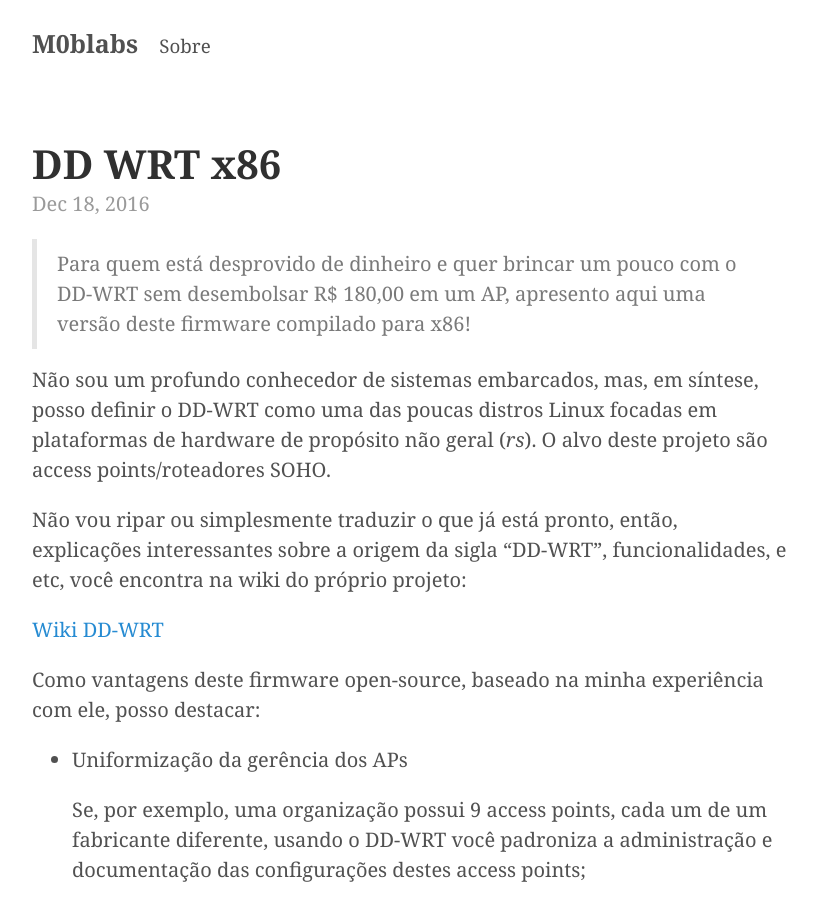
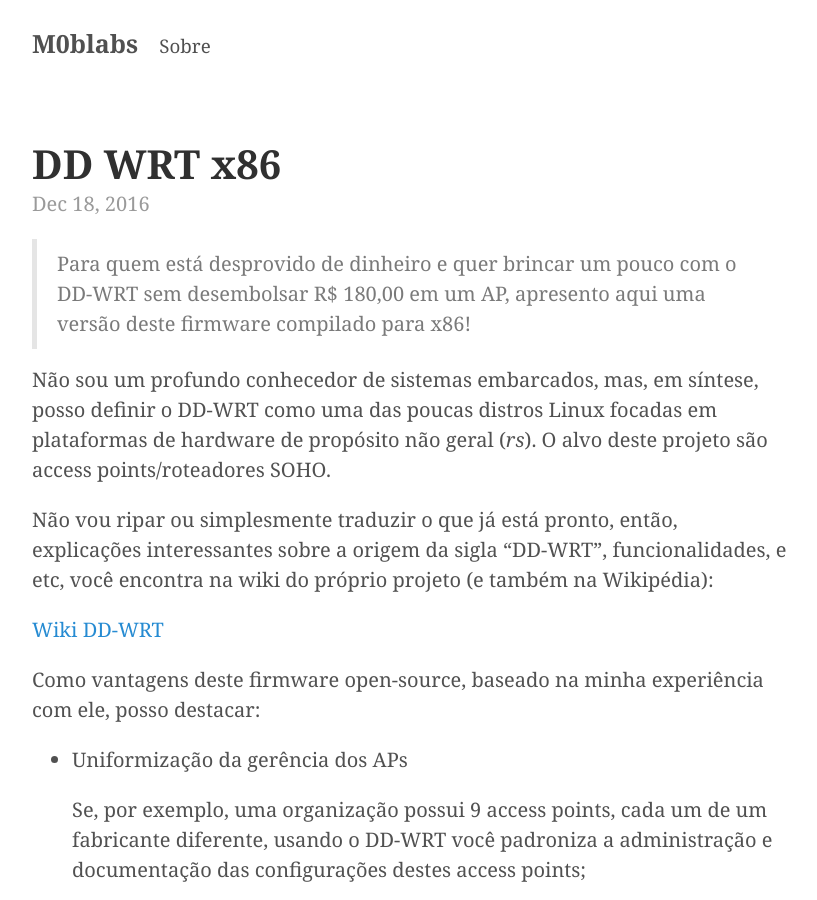
Before and after one commit to Kingm0b/jekyll-minimal-theme, a Jekyll site: the page built from _posts/2016-12-18-dd-wrt-x86.md, in a window 1280 px wide and 900 px high. Shown: the whole window, without its empty margins (228-1045 px from the left). Built offline with Jekyll 4.4.1, drawn with Linux system fonts in a browser that asks for light colours.

Commit message:
Update 2016-12-18-dd-wrt-x86.md

```diff
--- a/_posts/2016-12-18-dd-wrt-x86.md
+++ b/_posts/2016-12-18-dd-wrt-x86.md
@@ -7,7 +7,7 @@
 
 Não sou um profundo conhecedor de sistemas embarcados, mas, em síntese, posso definir o DD-WRT como uma das poucas distros Linux focadas em plataformas de hardware de propósito não geral (*rs*). O alvo deste projeto são access points/roteadores SOHO.
 
-Não vou ripar ou simplesmente traduzir o que já está pronto, então, explicações interessantes sobre a origem da sigla "DD-WRT", funcionalidades, e etc, você encontra na wiki do próprio projeto:
+Não vou ripar ou simplesmente traduzir o que já está pronto, então, explicações interessantes sobre a origem da sigla "DD-WRT", funcionalidades, e etc, você encontra na wiki do próprio projeto (e também na Wikipédia):
 
 [Wiki DD-WRT](http://www.dd-wrt.com/wiki/index.php/What_is_DD-WRT%3F)
 
```
